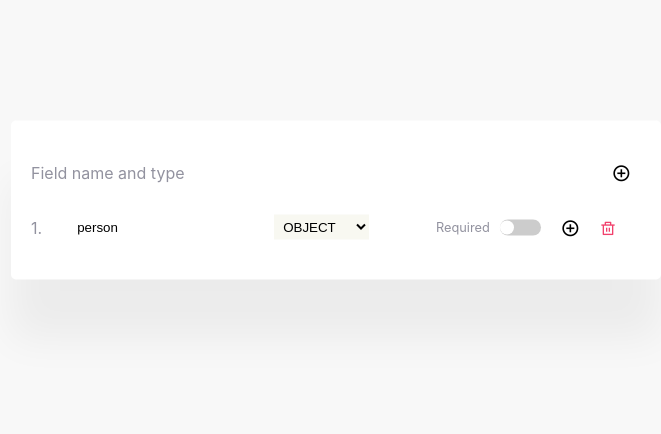
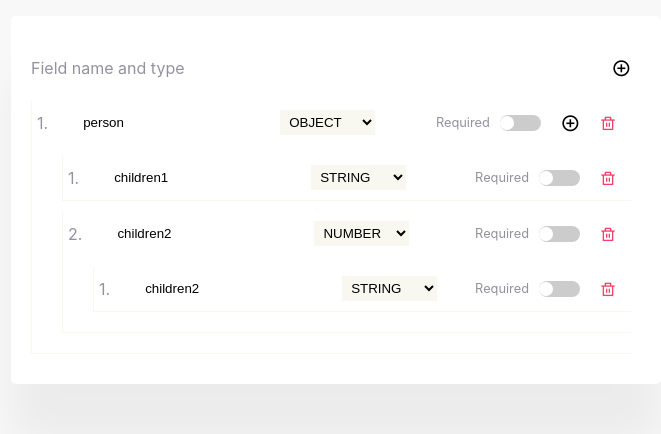
Before and after one commit to killcodeX/cosmocloud-hiring, a React (Create React App) app: page / in a window 1280 px wide. Shown: the part 200-634 px from the top of the page, without its empty margins (304-965 px from the left). Built offline with nearby package versions, Linux system fonts and the light colour scheme.

Commit message:
delete field is working

```diff
--- a/src/App.tsx
+++ b/src/App.tsx
@@ -1,30 +1,64 @@
 import React, { useState } from "react";
 import Fields from "./components/fields";
+import { useId } from "react";
 
-type fieldProps = {
-  id: number;
+interface fieldProps {
+  id: string;
   name: string;
   type: string;
   required: boolean;
-  children?: fieldProps;
-};
+  level: number;
+  children: Array<fieldProps>;
+}
 
 function App() {
+
+  const fieldId = useId()
   const [field, setField] = useState<fieldProps[]>([
     {
-      id: 0,
+      id: '0',
       name: "person",
       type: "OBJECT",
       required: false,
+      level: 0,
+      children: [
+        {
+          id: '10',
+          name: "children1",
+          type: "STRING",
+          required: false,
+          level: 1,
+          children: [],
+        },
+        {
+          id: '20',
+          name: "children2",
+          type: "NUMBER",
+          required: false,
+          level: 1,
+          children: [
+            {
+              id: '30',
+              name: "children2",
+              type: "STRING",
+              required: false,
+              level: 2,
+              children: [],
+            },
+          ],
+        },
+      ],
     },
   ]);
 
   const handleAdd = () => {
     let obj: fieldProps = {
-      id: field.length + 1,
+      id: '40',
       name: "AddName",
       type: "OBJECT",
       required: false,
+      level: 0,
+      children: [],
     };
     setField([...field, obj]);
   };
@@ -39,7 +73,15 @@ function App() {
       <div className="card-body">
         <div className="fields">
           {field.map((item: any, index) => {
-            return <Fields item={item} index={index} field={field} setField={setField} />;
+            return (
+              <Fields
+                key={item.id}
+                item={item}
+                index={index}
+                field={field}
+                setField={setField}
+              />
+            );
           })}
         </div>
       </div>
--- a/src/components/fields.tsx
+++ b/src/components/fields.tsx
@@ -1,80 +1,100 @@
+import { useId } from "react";
 import React, { useState } from "react";
 
-type fieldProps = {
-  id: number;
+interface fieldProps {
+  id: string;
   name: string;
   type: string;
   required: boolean;
-  children?: fieldProps;
-};
+  level: number;
+  children: Array<fieldProps>;
+}
 
-type Iprops = {
+interface Iprops {
   item: fieldProps;
   index: number;
-  field: fieldProps[];
+  field: Array<fieldProps>;
   setField: (value: fieldProps[]) => void;
-};
+}
 
 let options = ["OBJECT", "STRING", "NUMBER", "BOOLEAN"];
 
 export default function Fields({ item, index, field, setField }: Iprops) {
+  const fieldId = useId();
+  const [inputName, setName] = useState(item.name);
+  const [inputType, setType] = useState(item.type);
+  const [inputRequire, setRequire] = useState(item.required);
+
+  console.log("this is item --->", item);
+  console.log("this id field --->", field);
+
   // This function helps to update Input the field
-  const handleInput = (e: any, id: number) => {
-    let objIndex = field.findIndex((obj) => obj.id === id);
-    field[objIndex].name = e.target.value;
-    setField([...field]);
+  const handleInput = (e: any, id: string) => {
+    item.name = e.target.value;
+    setName(e.target.value);
   };
 
   // This function helps to update select the field
-  const handleSelect = (e: any, id: number) => {
-    let objIndex = field.findIndex((obj) => obj.id === id);
-    field[objIndex].type = e.target.value;
-    setField([...field]);
+  const handleSelect = (e: any, id: string) => {
+    item.type = e.target.value;
+    setType(e.target.value);
   };
 
   // This function helps to update required the field
-  const handleRequire = (id: number) => {
-    let objIndex = field.findIndex((obj) => obj.id === id);
-    field[objIndex].required = !field[objIndex].required;
-    setField([...field]);
+  const handleRequire = (id: string) => {
+    item.required = !item.required;
+    setRequire(!inputRequire);
   };
 
-  // This function helps to delete the field
-  const handleDelete = (id: number) => {
-    let newFields = field.filter((field) => field.id !== id);
-    setField(newFields);
+  //   // This function helps to delete the field
+  const handleDelete = (fields: fieldProps[], id: string) => {
+    function removeItem(fields: fieldProps[], id: string) {
+      return fields.filter((item) => {
+        if (item.id === id) {
+          return false;
+        } else if (item.children) {
+          item.children = removeItem(item.children, id);
+        }
+        return true;
+      });
+    }
+
+    const newItems = removeItem(fields, id);
+    setField(newItems);
   };
 
-  // This function helps to add field inside another field
-  const handleFieldAdd = (id: number) => {
-    let objIndex = field.findIndex((obj) => obj.id === id);
-    let newObj: fieldProps = {
-      id: field.length + 1,
-      name: "Child",
+  //   // This function helps to add child field inside parent field field
+  const handleFieldAdd = (id: string) => {
+    let obj: fieldProps = {
+      id: fieldId,
+      name: "AddName",
       type: "OBJECT",
       required: false,
+      level: item.level + 1,
+      children: [],
+    };
+    item.children.push(obj);
+    console.log(item);
   };
 
-    field[objIndex].children = newObj;
-    setField([...field]);
-  };
   return (
-    <div key={item.id} className="field">
+    <div className="field">
+      <div className="parent-field">
         <div className="field-id">{index + 1}.</div>
         <div className="field-details">
           <div className="field-details-left">
             <div className="form-group">
               <input
                 type="text"
-              value={field[index].name}
+                value={inputName}
                 onChange={(e) => handleInput(e, item.id)}
               />
-            {field[index].required && !field[index].name ? (
+              {item.required && !inputName ? (
                 <span className="invalid">Field Required!</span>
               ) : null}
             </div>
             <select
-            value={field[index].type}
+              value={inputType}
               onChange={(e) => handleSelect(e, item.id)}
             >
               {options.map((item, index) => {
@@ -92,13 +112,13 @@ export default function Fields({ item, index, field, setField }: Iprops) {
               <label className="switch">
                 <input
                   type="checkbox"
-                checked={field[index].required}
+                  checked={item.required}
                   onChange={() => handleRequire(item.id)}
                 />
                 <span className="slider round"></span>
               </label>
             </div>
-          {field[index].type === "OBJECT" ? (
+            {item.type === "OBJECT" ? (
               <div
                 className="card-toolbar"
                 role="button"
@@ -110,12 +130,28 @@ export default function Fields({ item, index, field, setField }: Iprops) {
             <div
               className="delete-field"
               role="button"
-            onClick={() => handleDelete(item.id)}
+              onClick={() => handleDelete(field, item.id)}
             >
               <i className="ri-delete-bin-line"></i>
             </div>
           </div>
         </div>
       </div>
+      {item.children.length > 0 ? (
+        <div className="children-field">
+          {item.children.map((child, index) => {
+            return (
+              <Fields
+                key={child.id}
+                item={child}
+                index={index}
+                field={field}
+                setField={setField}
+              />
+            );
+          })}
+        </div>
+      ) : null}
+    </div>
   );
 }
--- a/src/index.css
+++ b/src/index.css
@@ -47,11 +47,24 @@ body {
 }
 
 .field {
+  border-bottom: 1px solid #f8f8f1;
+  margin-bottom: 10px;
+}
+
+.parent-field {
   display: flex;
   flex-direction: row;
   gap: 20px;
   align-items: center;
-  margin-bottom: 10px;
+  padding-left: 5px;
+  border-left: 1px solid #f8f8f1;
+}
+
+.children-field {
+  padding-top: 10px;
+  padding-left: 30px;
+  padding-bottom: 10px;
+  border-left: 1px solid #f8f8f1;
 }
 
 .field-id {
@@ -71,7 +84,8 @@ body {
   background-color: #f8f8f1;
 }
 
-.field-details-left,  .field-details-right{
+.field-details-left,
+.field-details-right {
   display: flex;
   flex-direction: row;
   gap: 20px;
@@ -103,31 +117,31 @@ select {
   border: none;
 }
 
-select{
+select {
   padding: 2px 5px;
   background-color: #f8f8f1;
 }
 
-.form-group{
+.form-group {
   display: flex;
   flex-direction: column;
-  gap:5px;
+  gap: 5px;
 }
 
-.form-group span{
+.form-group span {
   font-size: 0.7rem;
   color: #f1416c;
 }
 
 /* for rounded switch */
 
-.switch-componenet{
+.switch-componenet {
   display: flex;
   gap: 10px;
   align-items: center;
 }
 
-.switch-componenet span{
+.switch-componenet span {
   font-size: 0.8rem;
   color: #92929f;
 }
@@ -153,8 +167,8 @@ select{
   right: 0;
   bottom: 0;
   background-color: #ccc;
-  -webkit-transition: .4s;
-  transition: .4s;
+  -webkit-transition: 0.4s;
+  transition: 0.4s;
 }
 
 .slider:before {
@@ -165,16 +179,16 @@ select{
   left: 0px;
   bottom: 1px;
   background-color: white;
-  -webkit-transition: .4s;
-  transition: .4s;
+  -webkit-transition: 0.4s;
+  transition: 0.4s;
 }
 
 input:checked + .slider {
-  background-color: #2196F3;
+  background-color: #2196f3;
 }
 
 input:focus + .slider {
-  box-shadow: 0 0 1px #2196F3;
+  box-shadow: 0 0 1px #2196f3;
 }
 
 input:checked + .slider:before {
```
Lines whose indentation alone changed are shown as unchanged.
